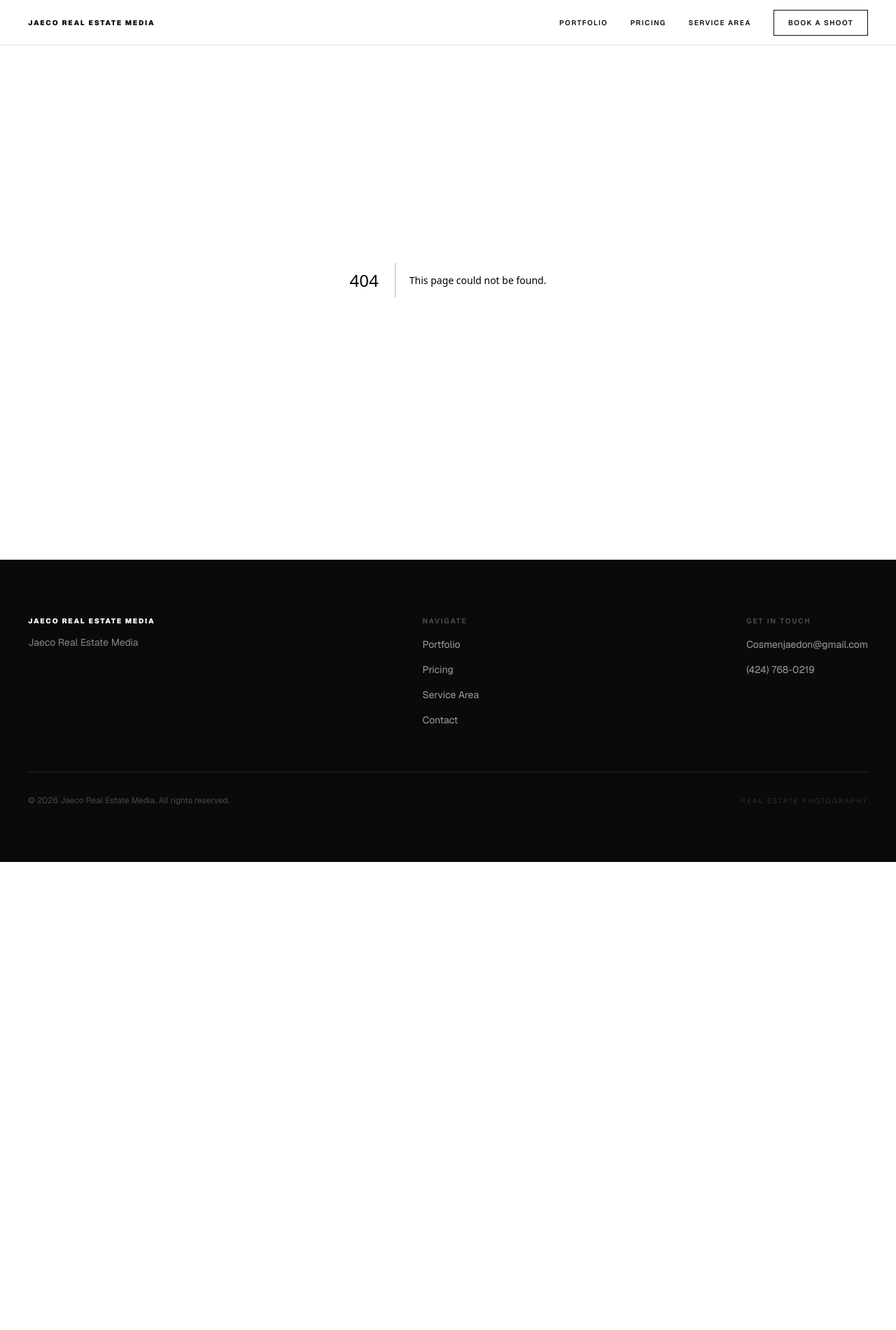
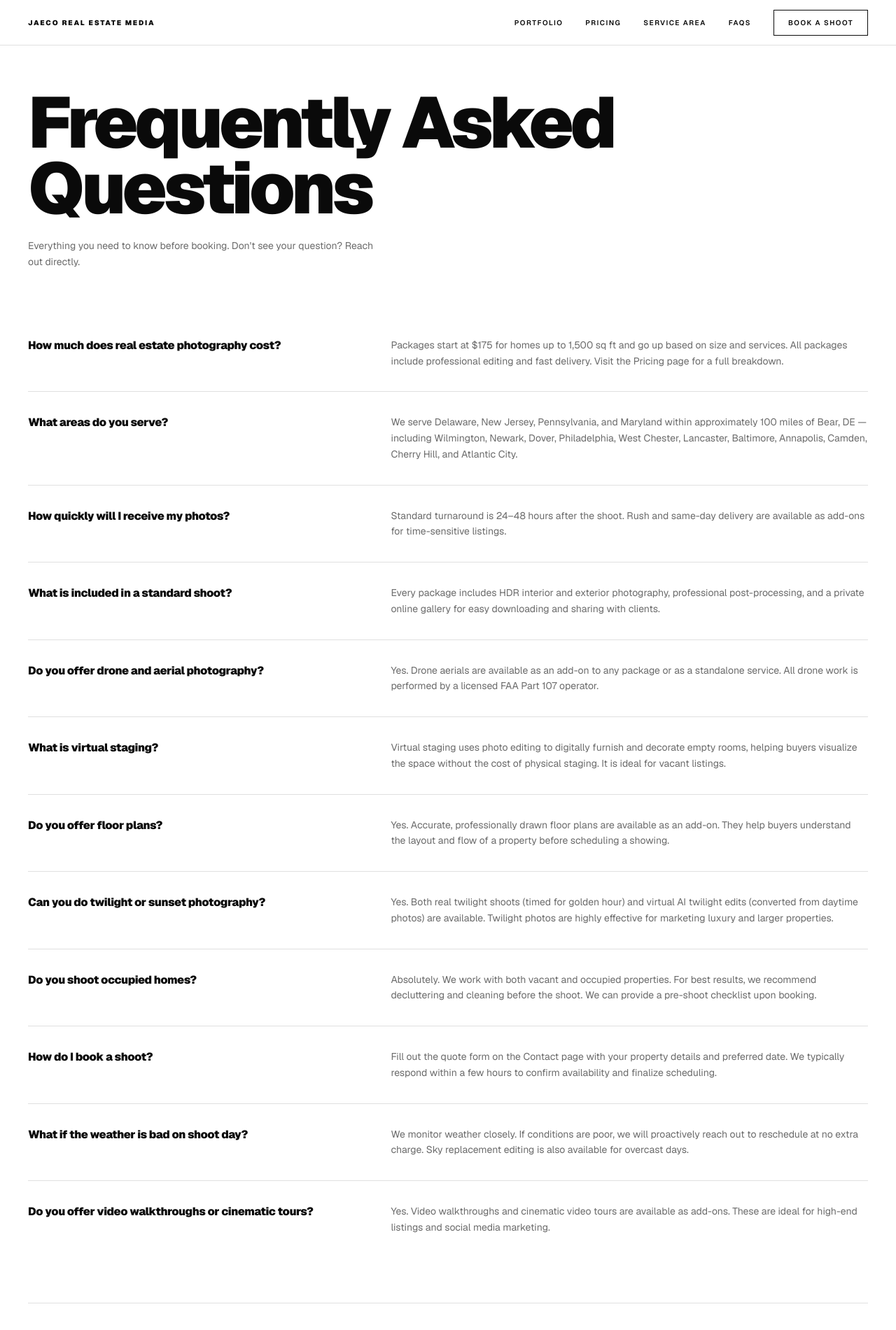
Before and after one commit to cosmenjaedon-lab/jaeco-media, a Next.js app: page /faqs in a window 1280 px wide. Before the commit this address had no page. Shown: the top 1901 px of the page at 70% size. Before the commit the page ends 1232 px from the top, so only its background shows below. Built offline with nearby package versions, Linux system fonts and the light colour scheme.

Commit message:
add FAQ page with schema, review schema on home, FAQs in nav and sitemap

```diff
--- /dev/null
+++ b/app/faqs/page.tsx
@@ -0,0 +1,118 @@
+import type { Metadata } from 'next'
+import Button from '@/components/ui/Button'
+
+export const metadata: Metadata = {
+  title: 'FAQs — Real Estate Photography Questions Answered',
+  description:
+    'Answers to the most common questions about real estate photography, pricing, turnaround time, drone aerials, virtual staging, and booking in Delaware, PA, MD & NJ.',
+  alternates: { canonical: 'https://www.jaecomedia.com/faqs' },
+  openGraph: {
+    title: 'FAQs — Jaeco Real Estate Media',
+    description: 'Everything you need to know about booking professional real estate photography.',
+    url: 'https://www.jaecomedia.com/faqs',
+  },
+}
+
+const faqs = [
+  {
+    q: 'How much does real estate photography cost?',
+    a: 'Packages start at $175 for homes up to 1,500 sq ft and go up based on size and services. All packages include professional editing and fast delivery. Visit the Pricing page for a full breakdown.',
+  },
+  {
+    q: 'What areas do you serve?',
+    a: 'We serve Delaware, New Jersey, Pennsylvania, and Maryland within approximately 100 miles of Bear, DE — including Wilmington, Newark, Dover, Philadelphia, West Chester, Lancaster, Baltimore, Annapolis, Camden, Cherry Hill, and Atlantic City.',
+  },
+  {
+    q: 'How quickly will I receive my photos?',
+    a: 'Standard turnaround is 24–48 hours after the shoot. Rush and same-day delivery are available as add-ons for time-sensitive listings.',
+  },
+  {
+    q: 'What is included in a standard shoot?',
+    a: 'Every package includes HDR interior and exterior photography, professional post-processing, and a private online gallery for easy downloading and sharing with clients.',
+  },
+  {
+    q: 'Do you offer drone and aerial photography?',
+    a: 'Yes. Drone aerials are available as an add-on to any package or as a standalone service. All drone work is performed by a licensed FAA Part 107 operator.',
+  },
+  {
+    q: 'What is virtual staging?',
+    a: 'Virtual staging uses photo editing to digitally furnish and decorate empty rooms, helping buyers visualize the space without the cost of physical staging. It is ideal for vacant listings.',
+  },
+  {
+    q: 'Do you offer floor plans?',
+    a: 'Yes. Accurate, professionally drawn floor plans are available as an add-on. They help buyers understand the layout and flow of a property before scheduling a showing.',
+  },
+  {
+    q: 'Can you do twilight or sunset photography?',
+    a: 'Yes. Both real twilight shoots (timed for golden hour) and virtual AI twilight edits (converted from daytime photos) are available. Twilight photos are highly effective for marketing luxury and larger properties.',
+  },
+  {
+    q: 'Do you shoot occupied homes?',
+    a: 'Absolutely. We work with both vacant and occupied properties. For best results, we recommend decluttering and cleaning before the shoot. We can provide a pre-shoot checklist upon booking.',
+  },
+  {
+    q: 'How do I book a shoot?',
+    a: 'Fill out the quote form on the Contact page with your property details and preferred date. We typically respond within a few hours to confirm availability and finalize scheduling.',
+  },
+  {
+    q: 'What if the weather is bad on shoot day?',
+    a: 'We monitor weather closely. If conditions are poor, we will proactively reach out to reschedule at no extra charge. Sky replacement editing is also available for overcast days.',
+  },
+  {
+    q: 'Do you offer video walkthroughs or cinematic tours?',
+    a: 'Yes. Video walkthroughs and cinematic video tours are available as add-ons. These are ideal for high-end listings and social media marketing.',
+  },
+]
+
+const jsonLd = {
+  '@context': 'https://schema.org',
+  '@type': 'FAQPage',
+  mainEntity: faqs.map(({ q, a }) => ({
+    '@type': 'Question',
+    name: q,
+    acceptedAnswer: { '@type': 'Answer', text: a },
+  })),
+}
+
+export default function FaqsPage() {
+  return (
+    <>
+      <script
+        type="application/ld+json"
+        dangerouslySetInnerHTML={{ __html: JSON.stringify(jsonLd) }}
+      />
+
+      {/* Page header */}
+      <div className="pt-32 pb-16 px-6 md:px-10 max-w-7xl mx-auto">
+        <h1
+          className="font-black tracking-tighter leading-[0.92] text-[#0A0A0A]"
+          style={{ fontSize: 'clamp(3rem, 8vw, 6.5rem)' }}
+        >
+          Frequently Asked<br />Questions
+        </h1>
+        <p className="mt-6 text-sm text-[#6B6B6B] leading-relaxed max-w-lg">
+          Everything you need to know before booking. Don&apos;t see your question? Reach out directly.
+        </p>
+      </div>
+
+      {/* FAQ list */}
+      <div className="max-w-7xl mx-auto px-6 md:px-10 pb-20 md:pb-28">
+        <div className="divide-y divide-[#E0E0E0]">
+          {faqs.map(({ q, a }) => (
+            <div key={q} className="py-8 md:grid md:grid-cols-[2fr_3fr] md:gap-16">
+              <p className="font-black text-base tracking-tight text-[#0A0A0A] mb-4 md:mb-0">
+                {q}
+              </p>
+              <p className="text-sm text-[#6B6B6B] leading-relaxed">{a}</p>
+            </div>
+          ))}
+        </div>
+
+        <div className="mt-16 pt-10 border-t border-[#E0E0E0] flex flex-col sm:flex-row items-start sm:items-center gap-6">
+          <p className="text-sm text-[#6B6B6B]">Still have questions? Get in touch.</p>
+          <Button href="/contact">Book a Shoot →</Button>
+        </div>
+      </div>
+    </>
+  )
+}
--- a/app/page.tsx
+++ b/app/page.tsx
@@ -4,7 +4,7 @@
 import Hero from '@/components/Hero'
 import Button from '@/components/ui/Button'
 import Reviews from '@/components/Reviews'
-import { interiorImages, droneImages, floorPlanImages, virtualStagingImages } from '@/lib/data'
+import { interiorImages, droneImages, floorPlanImages, virtualStagingImages, reviews } from '@/lib/data'
 
 export const metadata: Metadata = {
   title: 'Jaeco Real Estate Media — Real Estate Photography in Delaware, PA, MD & NJ',
@@ -30,7 +30,20 @@
   },
   areaServed: ['Delaware', 'Pennsylvania', 'Maryland', 'New Jersey'],
   priceRange: '$$',
-  image: 'https://www.jaecomedia.com/images/portfolio/interior/interior-06.png',
+  image: 'https://www.jaecomedia.com/images/portfolio/interior/interior-01.png',
+  aggregateRating: {
+    '@type': 'AggregateRating',
+    ratingValue: '5',
+    reviewCount: String(reviews.length),
+    bestRating: '5',
+    worstRating: '5',
+  },
+  review: reviews.map((r) => ({
+    '@type': 'Review',
+    author: { '@type': 'Person', name: r.name },
+    reviewRating: { '@type': 'Rating', ratingValue: '5', bestRating: '5' },
+    reviewBody: r.body,
+  })),
   sameAs: [],
 }
 
--- a/app/sitemap.ts
+++ b/app/sitemap.ts
@@ -9,5 +9,6 @@
     { url: `${BASE}/pricing`, lastModified: new Date(), changeFrequency: 'monthly', priority: 0.8 },
     { url: `${BASE}/service-area`, lastModified: new Date(), changeFrequency: 'yearly', priority: 0.7 },
     { url: `${BASE}/contact`, lastModified: new Date(), changeFrequency: 'yearly', priority: 0.8 },
+    { url: `${BASE}/faqs`, lastModified: new Date(), changeFrequency: 'yearly', priority: 0.7 },
   ]
 }
--- a/lib/data.ts
+++ b/lib/data.ts
@@ -152,6 +152,7 @@
   { label: 'Portfolio', href: '/portfolio' },
   { label: 'Pricing', href: '/pricing' },
   { label: 'Service Area', href: '/service-area' },
+  { label: 'FAQs', href: '/faqs' },
 ] as const
 
 // ─── Reviews ─────────────────────────────────────────────────────────────────
```
